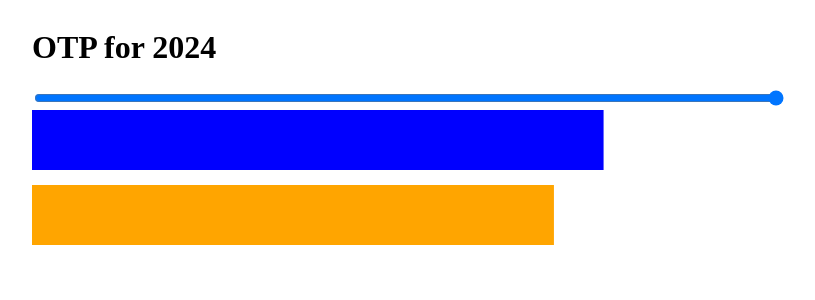
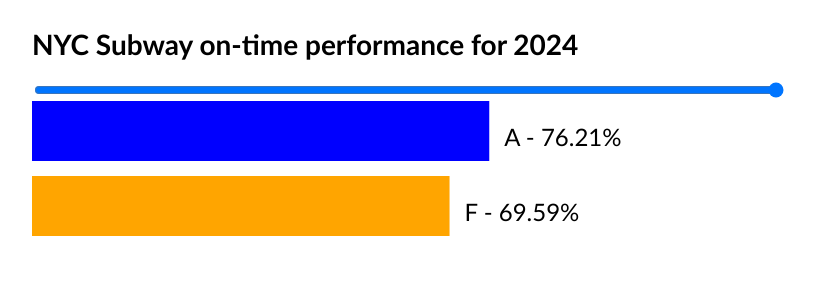
Before and after one commit to jessechen/subpar, a SvelteKit app: page / in a window 1280 px wide. Shown: the top 300 px of the page, without its empty margins (233-1048 px from the left). Built offline with nearby package versions, Linux system fonts and the light colour scheme.

Commit message:
Add some labels

```diff
--- a/src/routes/+layout.svelte
+++ b/src/routes/+layout.svelte
@@ -6,5 +6,6 @@
 		display: flex;
 		flex-direction: column;
 		align-items: center;
+		font-family: Seravek, 'Gill Sans Nova', Ubuntu, Calibri, 'DejaVu Sans', source-sans-pro, sans-serif;
 	}
 </style>
--- a/src/routes/+page.svelte
+++ b/src/routes/+page.svelte
@@ -28,7 +28,7 @@
 
 <main>
     <header>
-        <h1>OTP for {year}</h1>
+        <h1>NYC Subway on-time performance for {year}</h1>
         <input class="slider" type="range" id="year" min={initialYear} max="2024" bind:value={year}/>
     </header>
     <svg viewBox="0 0 1000 1000" xmlns="http://www.w3.org/2000/svg">
@@ -48,6 +48,10 @@
 		height: 100%;
 	}
 
+    h1 {
+        font-size: 28px;
+    }
+
 	.slider {
 		width: 100%;
 	}
--- a/src/routes/Bar.svelte
+++ b/src/routes/Bar.svelte
@@ -1,6 +1,13 @@
 <script lang="ts">
     let { data, index, year } = $props();
-    const width = $derived((data.reliability.get(year) || 0) * 10);
+    const width = $derived((data.reliability.get(year) || 0) * 8);
 </script>
 
 <rect id={data.name} x=0 y={index*100} {width} height=80 fill={data.color} />
+<text x={width+20} y={index*100+60} class="bar-label">{data.name} - {data.reliability.get(year)}%</text>
+
+<style>
+    .bar-label {
+        font-size: 32px;
+    }
+</style>
```
